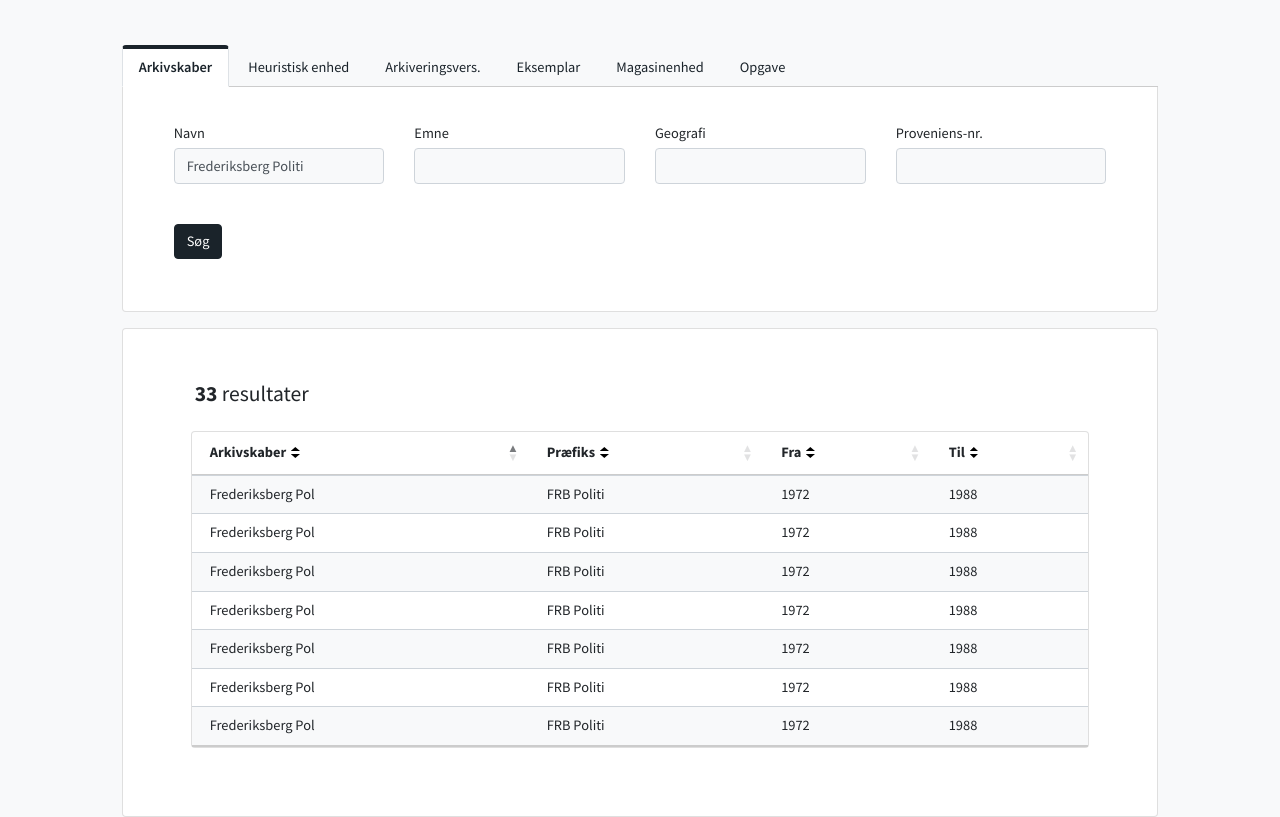
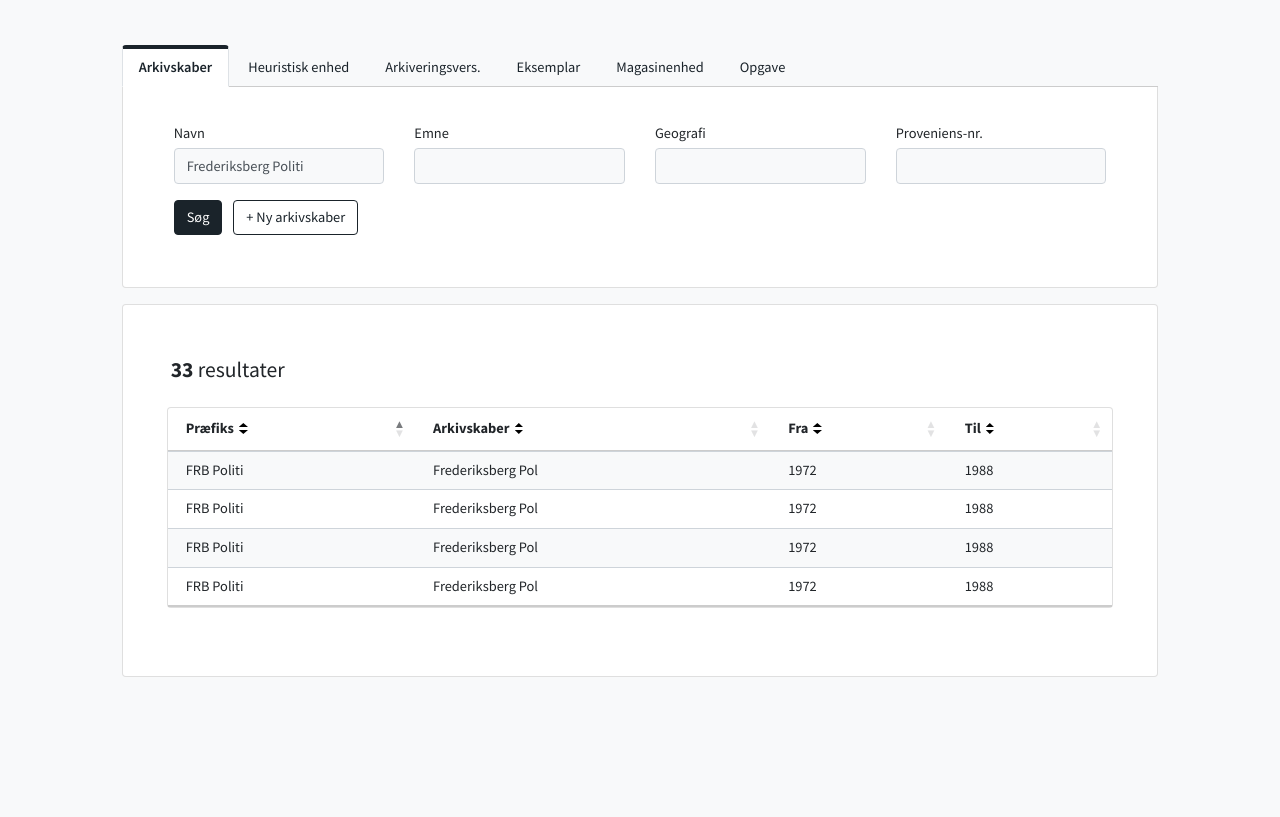
Before and after one commit to the-danish-national-archives/DaisyRaNoget, a website: page search/search-arkivskaber.html in a window 1280 px wide. Shown: the part 82-899 px from the top of the page. After the commit the page ends 800 px from the top, so only its background shows below. Drawn offline with nearby package versions, Linux system fonts and the light colour scheme; files whose address does not match are found by name.

Commit message:
Added changes to search arkivskaber

```diff
--- a/search/search-arkivskaber.html
+++ b/search/search-arkivskaber.html
@@ -104,9 +104,15 @@
                         id="proveniensnr"
                       />
                     </div>
-                    <div class="col-sm-1 mt-4">
+                    <div class="col-sm-12">
                       <button type="submit" class="btn btn-primary search">
                         Søg
+                      </button>
+                      <button
+                        type="submit"
+                        class="ml-2 btn btn-outline-primary"
+                      >
+                        + Ny arkivskaber
                       </button>
                     </div>
                   </div>
@@ -120,7 +126,7 @@
     <div class="container-fluid mt-3">
       <div class="row">
         <div class="col-10 col-centered">
-          <div class="card bg-white pt-3 pr-5 pl-5 pb-5">
+          <div class="card bg-white pt-3 pr-4 pl-4 pb-5">
             <div class="card-body">
               <h4 class="mb-4 ml-1 mt-3">
                 <span class="font-weight-bold">33</span> resultater
@@ -133,8 +139,8 @@
                 >
                   <thead>
                     <tr>
+                      <th scope="col">Præfiks</th>
                       <th scope="col">Arkivskaber</th>
-                      <th scope="col">Præfiks</th>
                       <th scope="col">Fra</th>
                       <th scope="col">Til</th>
                     </tr>
@@ -144,10 +150,10 @@
                       class="clickable-row"
                       data-href="../arkivskaber-open.html"
                     >
-                      <td>Frederiksberg Pol</td>
                       <td>
                         FRB Politi
                       </td>
+                      <td>Frederiksberg Pol</td>
                       <td>1972</td>
                       <td>1988</td>
                     </tr>
@@ -155,10 +161,10 @@
                       class="clickable-row"
                       data-href="../arkivskaber-open.html"
                     >
-                      <td>Frederiksberg Pol</td>
                       <td>
                         FRB Politi
                       </td>
+                      <td>Frederiksberg Pol</td>
                       <td>1972</td>
                       <td>1988</td>
                     </tr>
@@ -166,10 +172,10 @@
                       class="clickable-row"
                       data-href="../arkivskaber-open.html"
                     >
-                      <td>Frederiksberg Pol</td>
                       <td>
                         FRB Politi
                       </td>
+                      <td>Frederiksberg Pol</td>
                       <td>1972</td>
                       <td>1988</td>
                     </tr>
@@ -177,43 +183,10 @@
                       class="clickable-row"
                       data-href="../arkivskaber-open.html"
                     >
-                      <td>Frederiksberg Pol</td>
                       <td>
                         FRB Politi
                       </td>
-                      <td>1972</td>
-                      <td>1988</td>
-                    </tr>
-                    <tr
-                      class="clickable-row"
-                      data-href="../arkivskaber-open.html"
-                    >
                       <td>Frederiksberg Pol</td>
-                      <td>
-                        FRB Politi
-                      </td>
-                      <td>1972</td>
-                      <td>1988</td>
-                    </tr>
-                    <tr
-                      class="clickable-row"
-                      data-href="../arkivskaber-open.html"
-                    >
-                      <td>Frederiksberg Pol</td>
-                      <td>
-                        FRB Politi
-                      </td>
-                      <td>1972</td>
-                      <td>1988</td>
-                    </tr>
-                    <tr
-                      class="clickable-row"
-                      data-href="../arkivskaber-open.html"
-                    >
-                      <td>Frederiksberg Pol</td>
-                      <td>
-                        FRB Politi
-                      </td>
                       <td>1972</td>
                       <td>1988</td>
                     </tr>
```
Also changed, not shown: arkivskaber-open.html (+43 -33 lines).
